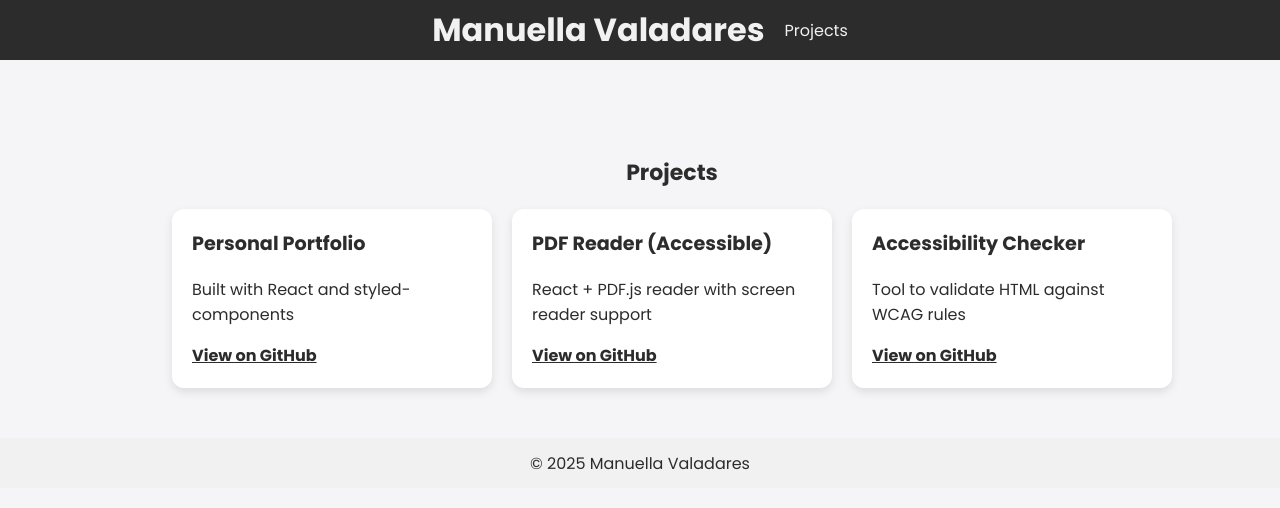
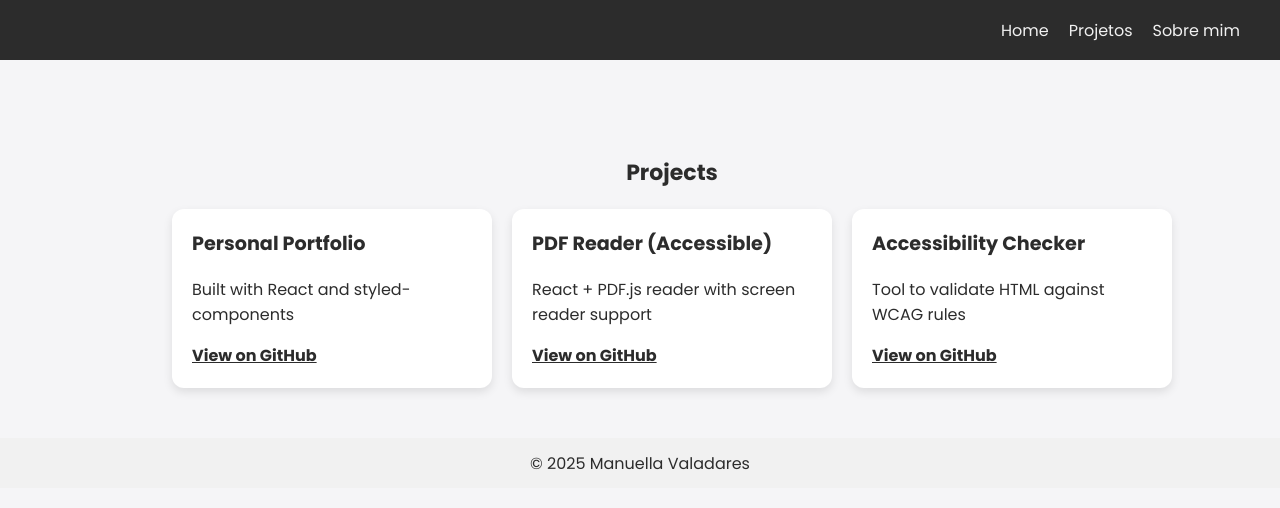
Before and after one commit to manuvaladares/portfolio, a React (Vite) app: page /personal-portifolio/Projects in a window 1280 px wide. Shown: the top 508 px of the page. Built offline with nearby package versions, Linux system fonts and the light colour scheme.

Commit message:
ajuste do header

```diff
--- a/src/components/Header/page.jsx
+++ b/src/components/Header/page.jsx
@@ -5,13 +5,15 @@ import { Link } from "react-router-dom";
 const Header = () => {
   return (
     <HeaderWrapper>
-      <h1>Manuella Valadares</h1>
       <nav>
-        <Link
-          to="/Projects"
-          style={{ marginLeft: "20px", textDecoration: "none", color: "inherit" }}
-        >
-          Projects
+        <Link to="/" style={{ textDecoration: "none", color: "inherit", marginLeft: "20px" }}>
+          Home
+        </Link>
+        <Link to="/projects" style={{ textDecoration: "none", color: "inherit", marginLeft: "20px" }}>
+          Projetos
+        </Link>
+        <Link to="/about" style={{ textDecoration: "none", color: "inherit", marginLeft: "20px" }}>
+          Sobre mim
         </Link>
       </nav>
     </HeaderWrapper>
--- a/src/components/Header/styled.js
+++ b/src/components/Header/styled.js
@@ -6,6 +6,7 @@ export const HeaderWrapper = styled.header`
   background: #2C2C2C;
   display: flex;
   align-items: center;
-  justify-content: center;
+  justify-content: right;
   z-index: 1000;
+  padding: 0 40px;
 `;
```
